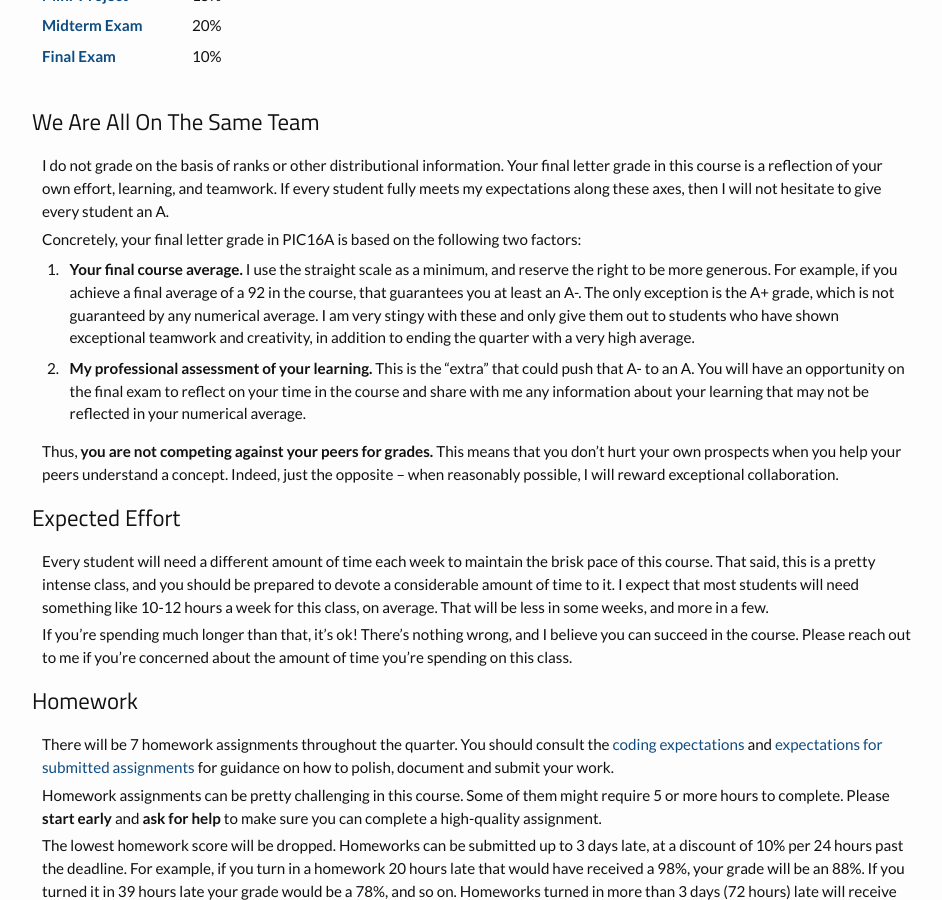
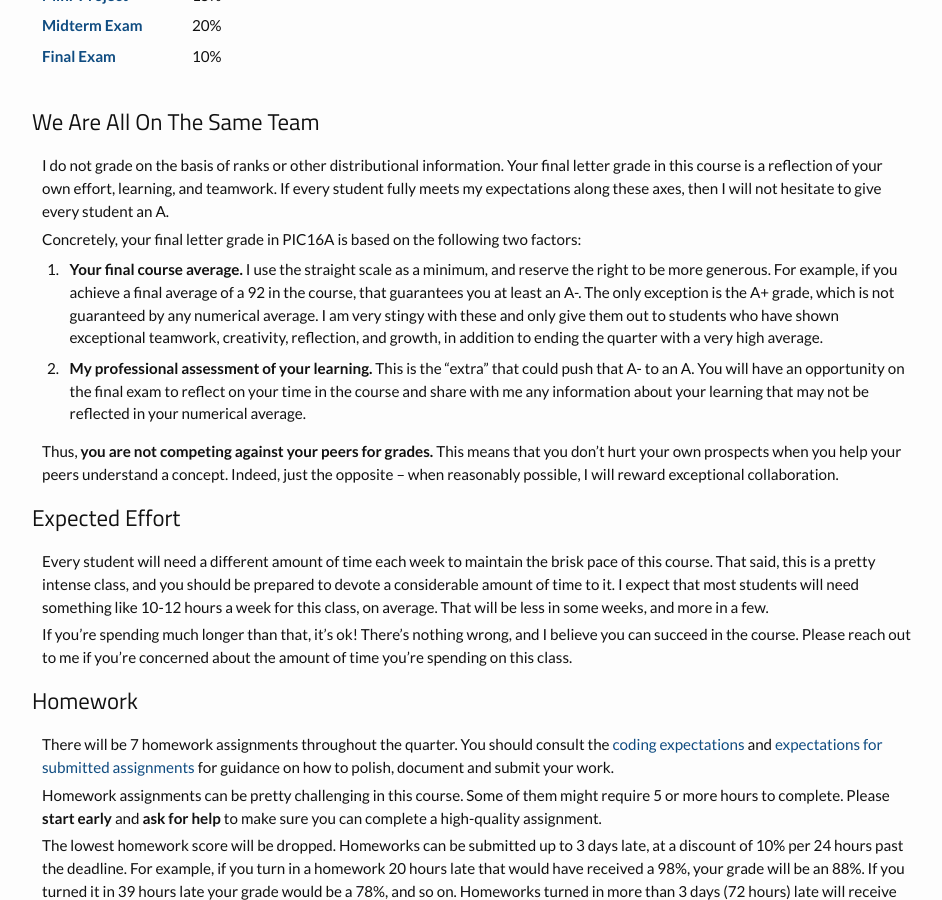
Before and after one commit to PhilChodrow/PIC16A, a Jekyll site: the page built from syllabus.md, in a window 1280 px wide and 900 px high, scrolled down 4743 px. Shown: the whole window, without its empty margins (173-1115 px from the left). Built offline with Jekyll 4.4.1, drawn with Linux system fonts in a browser that asks for light colours; nearby versions of some CDN libraries.

Commit message:
Update syllabus.md

```diff
--- a/syllabus.md
+++ b/syllabus.md
@@ -175,7 +175,7 @@ I do not grade on the basis of ranks or other distributional information. Your f
 
 Concretely, your final letter grade in PIC16A is based on the following two factors:
 
-1. **Your final course average.** I use the straight scale as a minimum, and reserve the right to be more generous. For example, if you achieve a final average of a 92 in the course, that guarantees you at least an A-. The only exception is the A+ grade, which is not guaranteed by any numerical average. I am very stingy with these and only give them out to students who have shown exceptional teamwork and creativity, in addition to ending the quarter with a very high average.
+1. **Your final course average.** I use the straight scale as a minimum, and reserve the right to be more generous. For example, if you achieve a final average of a 92 in the course, that guarantees you at least an A-. The only exception is the A+ grade, which is not guaranteed by any numerical average. I am very stingy with these and only give them out to students who have shown exceptional teamwork, creativity, reflection, and growth, in addition to ending the quarter with a very high average.
 2. **My professional assessment of your learning.** This is the "extra" that could push that A- to an A. You will have an opportunity on the final exam to reflect on your time in the course and share with me any information about your learning that may not be reflected in your numerical average.
 
 Thus, **you are not competing against your peers for grades.** This means that you don't hurt your own prospects when you help your peers understand a concept. Indeed, just the opposite -- when reasonably possible, I will reward exceptional collaboration.
```
